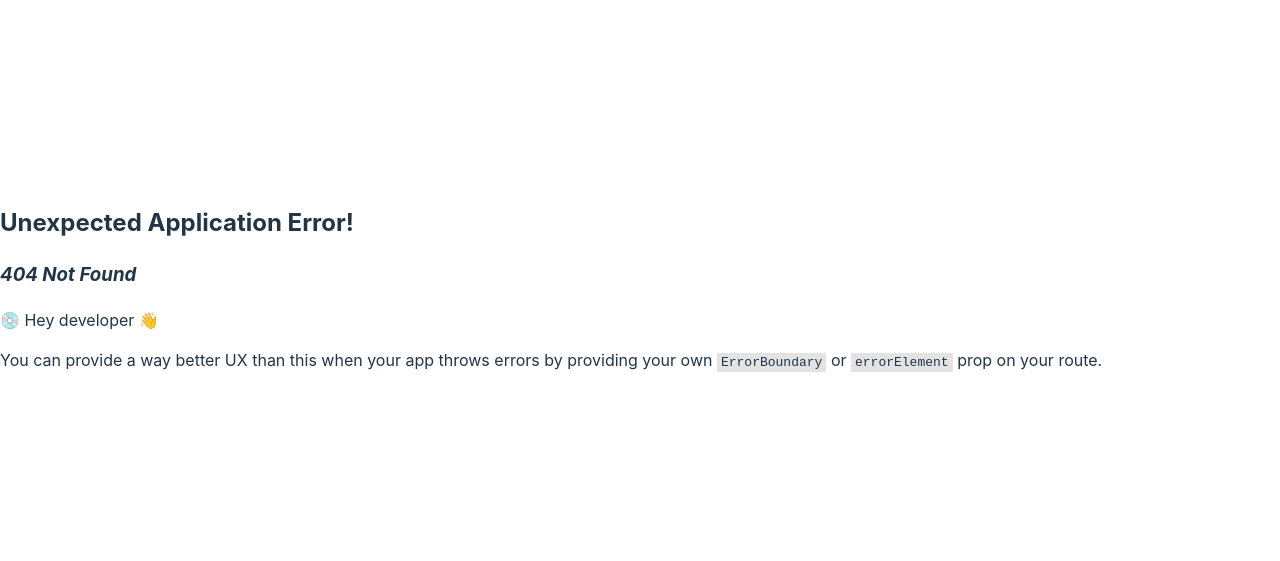
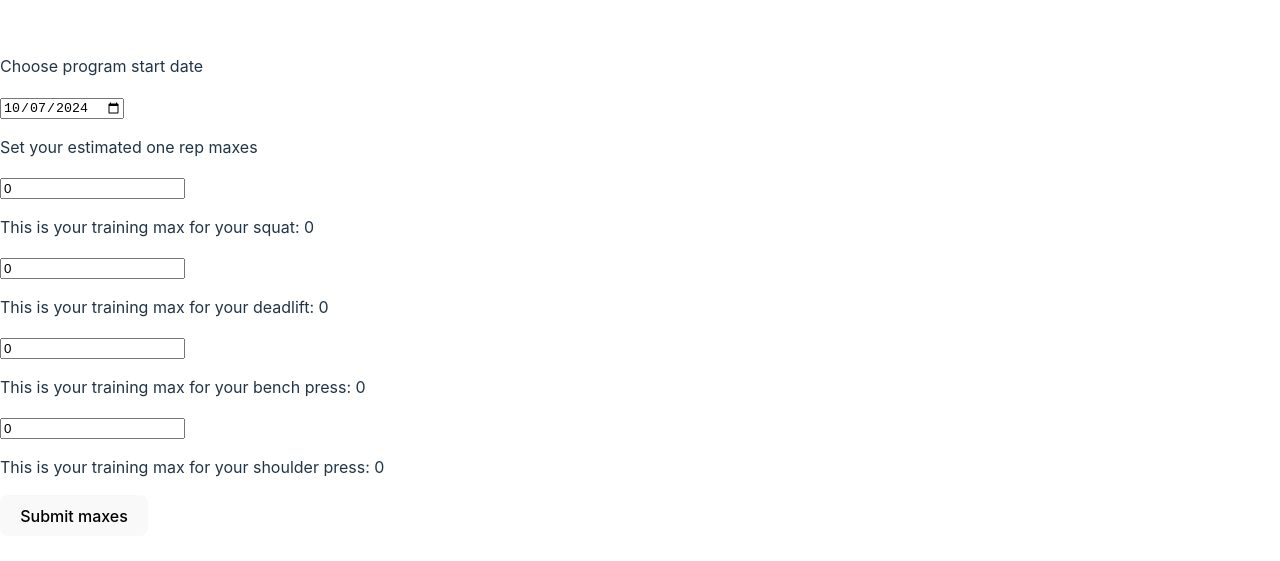
Before and after one commit to awburgard/big-but-boring, a React (Vite) app: page /setup in a window 1280 px wide. Before the commit this address had no page. Shown: the part 113-674 px from the top of the page. Built offline with nearby package versions, Linux system fonts and the light colour scheme.

Commit message:
adds link for setup and adds missing shoulder press

```diff
--- a/src/App.tsx
+++ b/src/App.tsx
@@ -38,6 +38,9 @@ function App() {
           <li>
             <Link to='/training-week'>Training Week</Link>
           </li>
+          <li>
+            <Link to='/setup'>Setup Program</Link>
+          </li>
           {user ? (
             <>
               <li>
--- a/src/components/SetupProgramPresentation.tsx
+++ b/src/components/SetupProgramPresentation.tsx
@@ -1,11 +1,17 @@
 import { FormEvent } from 'react'
 
 type SetupProgramPresentationProps = {
-  estimatedOneRepMax: { squat: number; bench: number; deadlift: number }
+  estimatedOneRepMax: {
+    squat: number
+    bench: number
+    deadlift: number
+    shoulder_press: number
+  }
   startDate: string
   trainingMaxSquat: number
   trainingMaxBench: number
   trainingMaxDeadlift: number
+  trainingShoulderPress: number
   showModal: boolean
   onSetEstimatedOneRepMax: (lift: string, estimate: number) => void
   onSetStartDate: (date: string) => void
@@ -19,6 +25,7 @@ const SetupProgramPresentation = ({
   trainingMaxSquat,
   trainingMaxBench,
   trainingMaxDeadlift,
+  trainingShoulderPress,
   onSetEstimatedOneRepMax,
   onSetStartDate,
   onSubmit,
@@ -34,7 +41,7 @@ const SetupProgramPresentation = ({
       />
     </div>
     <div>
-      <p>Set your estimated one rep max</p>
+      <p>Set your estimated one rep maxes</p>
       <input
         type='number'
         value={estimatedOneRepMax.squat}
@@ -61,7 +68,19 @@ const SetupProgramPresentation = ({
         }
         placeholder='Enter your estimated one rep max for your bench'
       />
-      <p>This is your training max for your bench: {trainingMaxBench}</p>
+      <p>This is your training max for your bench press: {trainingMaxBench}</p>
+      <input
+        type='number'
+        value={estimatedOneRepMax.shoulder_press}
+        onChange={(e) =>
+          onSetEstimatedOneRepMax('shoulder_press', Number(e.target.value))
+        }
+        placeholder='Enter your estimated one rep max for your shoulder preess'
+      />
+      <p>
+        This is your training max for your shoulder press:{' '}
+        {trainingShoulderPress}
+      </p>
       <button type='submit'>Submit maxes</button>
     </div>
   </form>
--- a/src/containers/SetUpProgramContainer.tsx
+++ b/src/containers/SetUpProgramContainer.tsx
@@ -16,6 +16,7 @@ const SetupProgramContainer = () => {
     squat: 0,
     bench: 0,
     deadlift: 0,
+    shoulder_press: 0,
   })
   const [startDate, setStartDate] = useState<string>(
     new Date().toISOString().split('T')[0]
@@ -37,6 +38,9 @@ const SetupProgramContainer = () => {
   const trainingMaxSquat = calculateTrainingMax(estimatedOneRepMax.squat)
   const trainingMaxBench = calculateTrainingMax(estimatedOneRepMax.bench)
   const trainingMaxDeadlift = calculateTrainingMax(estimatedOneRepMax.deadlift)
+  const trainingShoulderPress = calculateTrainingMax(
+    estimatedOneRepMax.shoulder_press
+  )
 
   const handleSetEstimatedOneRepMax = (lift: string, estimate: number) => {
     setEstimatedOneRepMax((prev) => ({
@@ -64,6 +68,7 @@ const SetupProgramContainer = () => {
       trainingMaxSquat={trainingMaxSquat}
       trainingMaxBench={trainingMaxBench}
       trainingMaxDeadlift={trainingMaxDeadlift}
+      trainingShoulderPress={trainingShoulderPress}
       showModal={showModal}
       onSetEstimatedOneRepMax={handleSetEstimatedOneRepMax}
       onSetStartDate={setStartDate}
--- a/src/main.tsx
+++ b/src/main.tsx
@@ -7,6 +7,7 @@ import WeekViewContainer from './containers/WeekViewContainer.tsx'
 import DayViewContainer from './containers/DayViewContainer.tsx'
 import SignupContainer from './containers/SignUpContainer.tsx'
 import LoginContainer from './containers/LoginContainer.tsx'
+import SetupProgramContainer from './containers/SetUpProgramContainer.tsx'
 
 const router = createBrowserRouter([
   {
@@ -30,6 +31,10 @@ const router = createBrowserRouter([
     path: 'day/:dayId',
     element: <DayViewContainer />,
   },
+  {
+    path: '/setup',
+    element: <SetupProgramContainer />,
+  },
 ])
 
 createRoot(document.getElementById('root')!).render(
--- a/src/modules/programService.ts
+++ b/src/modules/programService.ts
@@ -2,7 +2,12 @@ import supabase from '../client/supabase'
 
 export const createOrUpdateProgram = async (
   userId: string,
-  estimatedOneRepMax: { squat: number; bench: number; deadlift: number },
+  estimatedOneRepMax: {
+    squat: number
+    bench: number
+    deadlift: number
+    shoulder_press: number
+  },
   startDate: string
 ) => {
   // Upsert estimated one rep max
@@ -13,6 +18,7 @@ export const createOrUpdateProgram = async (
         squat: estimatedOneRepMax.squat,
         deadlift: estimatedOneRepMax.deadlift,
         bench_press: estimatedOneRepMax.bench,
+        shoulder_press: estimatedOneRepMax.shoulder_press,
         user_id: userId,
       },
       { onConflict: 'user_id' }
```
